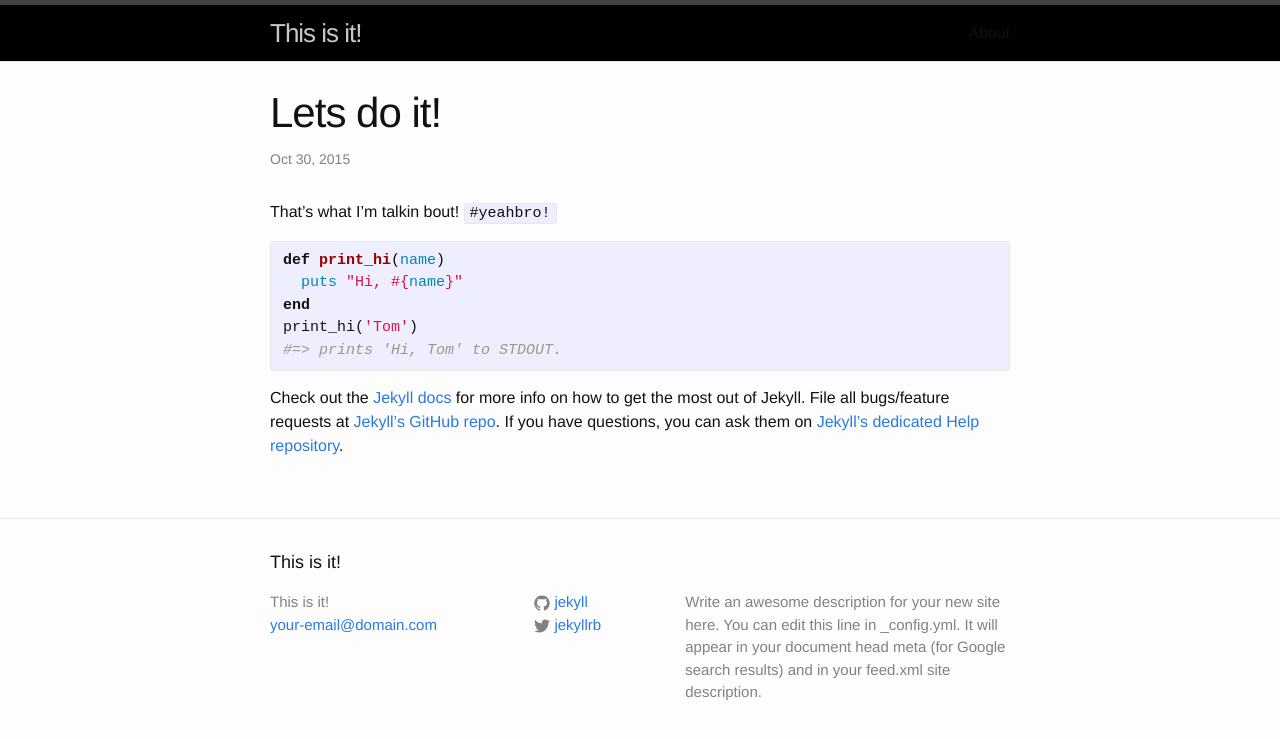
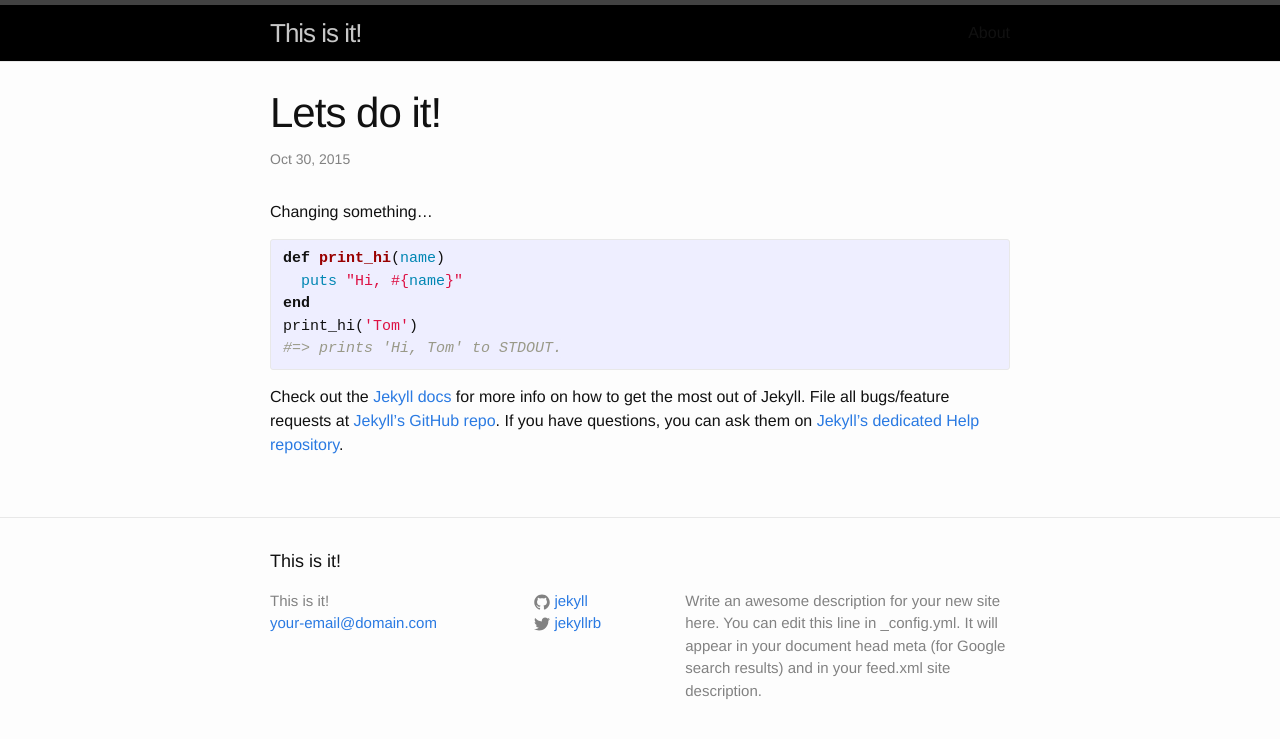
Before and after one commit to mikec/basic-jekyll, a Jekyll site: the page built from _posts/2015-10-28-lets-do-it.markdown, in a window 1280 px wide. Shown: the top 739 px of the page. Built offline with Jekyll 4.4.1, drawn with Linux system fonts in a browser that asks for light colours.

Commit message:
Changed something

```diff
--- a/_posts/2015-10-28-lets-do-it.markdown
+++ b/_posts/2015-10-28-lets-do-it.markdown
@@ -4,7 +4,7 @@ title:  "Lets do it!"
 date:   2015-10-30 23:18:11
 categories: jekyll update
 ---
-That's what I'm talkin bout! `#yeahbro!`
+Changing something...
 
 {% highlight ruby %}
 def print_hi(name)
```
